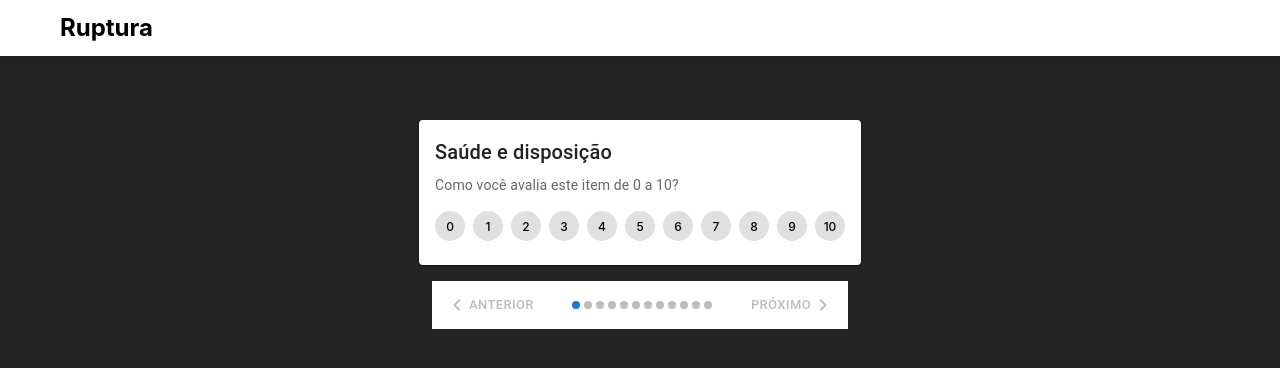
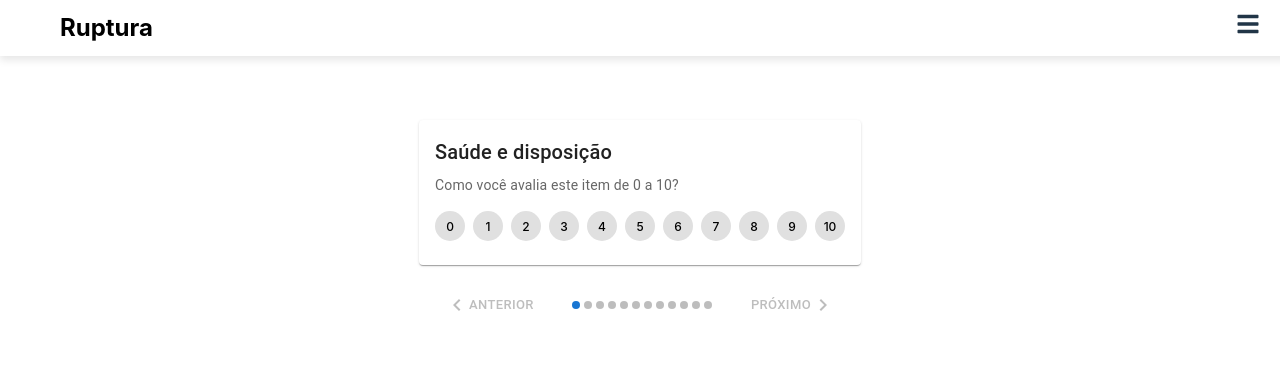
Before and after one commit to DiegoTeles/roda-de-ruptura, a React (Vite) app: page / in a window 1280 px wide. Shown: the top 368 px of the page. Built offline with nearby package versions, Linux system fonts and the light colour scheme.

Commit message:
style: update color scheme in index.css for improved readability

```diff
--- a/src/index.css
+++ b/src/index.css
@@ -4,8 +4,8 @@
   font-weight: 400;
 
   color-scheme: light dark;
-  color: rgba(255, 255, 255, 0.87);
-  background-color: #242424;
+  color: #213547;
+  background-color: #ffffff;
 
   font-synthesis: none;
   text-rendering: optimizeLegibility;
```
